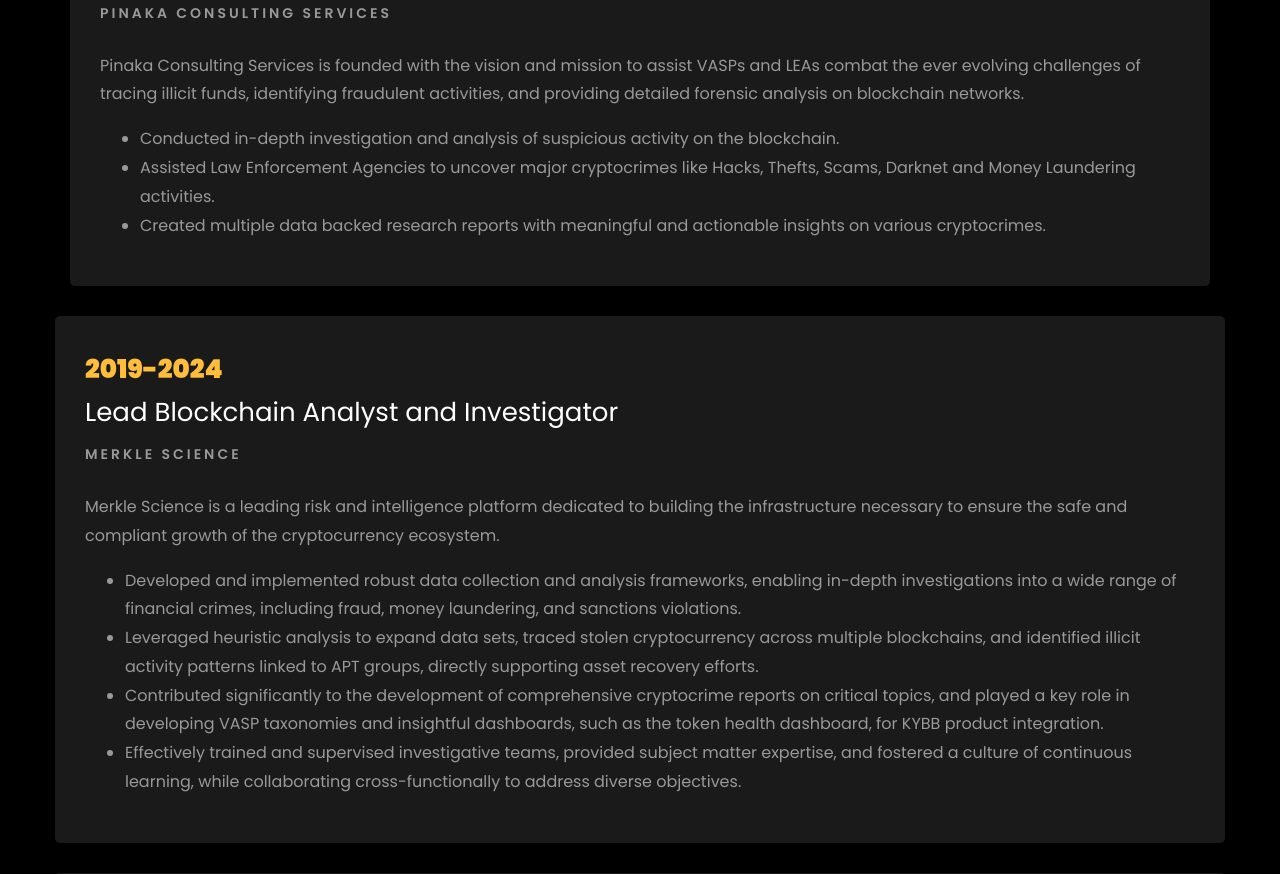
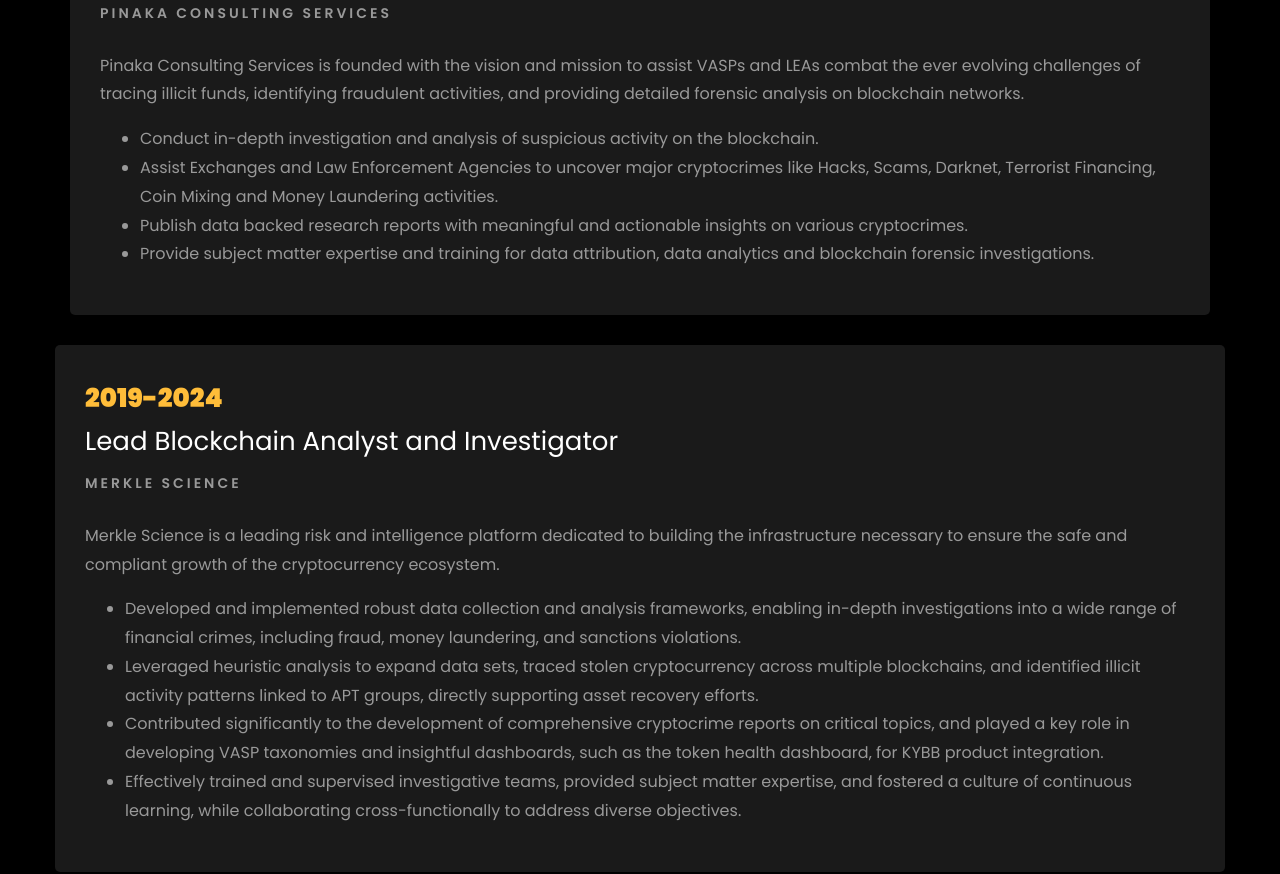
Before and after one commit to gourav540/gourav540.github.io, a plain HTML site: page index.html in a window 1280 px wide. Shown: the part 2100-2974 px from the top of the page. Drawn offline with Linux system fonts and the light colour scheme; files whose address does not match are found by name.

Commit message:
Update index.html

```diff
--- a/index.html
+++ b/index.html
@@ -327,9 +327,11 @@
 					<span class="position">Pinaka Consulting Services</span>
 					<p class="mt-4">Pinaka Consulting Services is founded with the vision and mission to assist VASPs and LEAs combat the ever evolving challenges of tracing illicit funds, identifying fraudulent activities, and providing detailed forensic analysis on blockchain networks.
 						<ul>
-							<li>Conducted in-depth investigation and analysis of suspicious activity on the blockchain.</li>
-							<li>Assisted Law Enforcement Agencies to uncover major cryptocrimes like Hacks, Thefts, Scams, Darknet and Money Laundering activities.</li>
-							<li>Created multiple data backed research reports with meaningful and actionable insights on various cryptocrimes.</li>
+							<li>Conduct in-depth investigation and analysis of suspicious activity on the blockchain.</li>
+							<li>Assist Exchanges and Law Enforcement Agencies to uncover major cryptocrimes like Hacks, Scams, Darknet, Terrorist Financing, Coin Mixing and Money Laundering activities.</li>
+							<li>Publish data backed research reports with meaningful and actionable insights on various cryptocrimes.</li>
+							<li>Provide subject matter expertise and training for data attribution, data analytics and blockchain forensic investigations.</li>
+
 						</ul>
 					</p>
 				</div>
```
